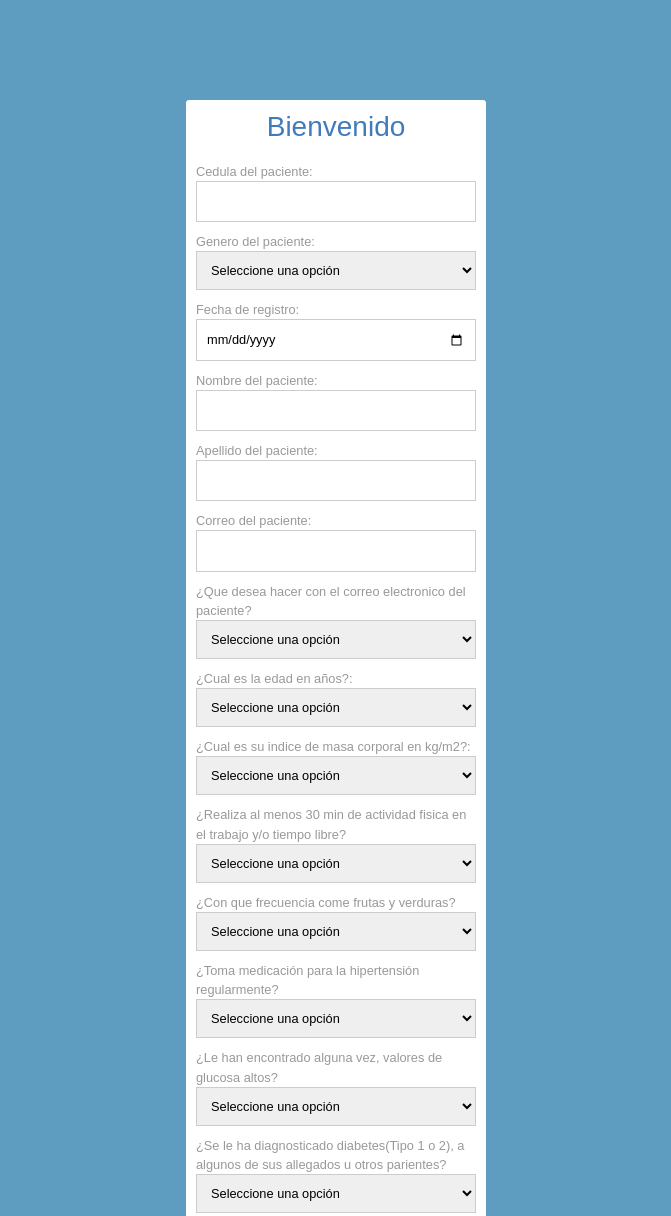
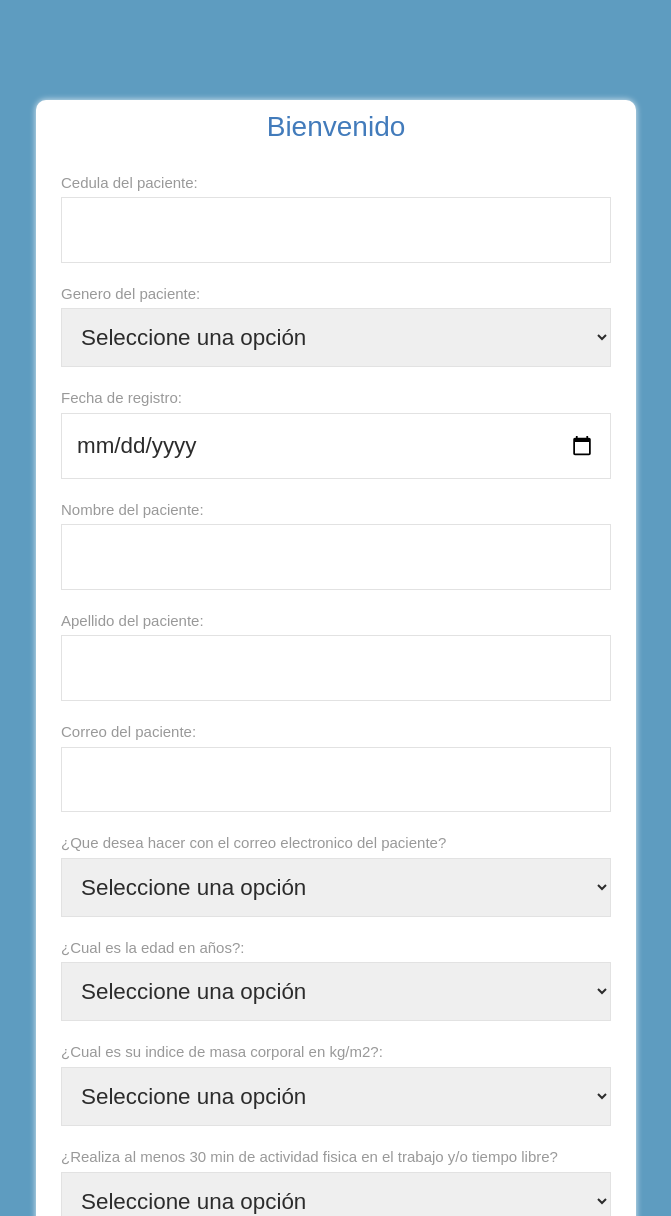
Before and after one commit to appsservisalud/risk_calculator, a plain HTML site: page index.html in a window 1280 px wide. Shown: the top 1216 px of the page, without its empty margins (304-975 px from the left). Drawn offline with nearby package versions, Linux system fonts and the light colour scheme.

Commit message:
Cambio de estilos en el formulario

```diff
--- a/index.html
+++ b/index.html
@@ -7,8 +7,11 @@
     <meta name="viewport" content="width=device-width, initial-scale=1.0">
 
     <!-- CSS en desarrollo -->
+    <!--Css de bootstrap-->
+    <link href="https://cdn.jsdelivr.net/npm/bootstrap@5.2.0-beta1/dist/css/bootstrap.min.css" rel="stylesheet" integrity="sha384-0evHe/X+R7YkIZDRvuzKMRqM+OrBnVFBL6DOitfPri4tjfHxaWutUpFmBp4vmVor" crossorigin="anonymous">
 
-    <link href="https://cdn.jsdelivr.net/npm/bootstrap@5.2.0-beta1/dist/css/bootstrap.min.css" rel="stylesheet" integrity="sha384-0evHe/X+R7YkIZDRvuzKMRqM+OrBnVFBL6DOitfPri4tjfHxaWutUpFmBp4vmVor" crossorigin="anonymous">
+    <!--Tipografias de google-->
+    <link rel="stylesheet" href="https://fonts.googleapis.com/css?family=Tangerine">
 
     <!--<?!= include("/src/css/main-prod.html"); ?>-->
 
@@ -27,9 +30,12 @@
 
         <div id="title_form"><h3>Bienvenido</h3></div>
 
+        <div class="grupo">
             <label>Cedula del paciente:</label>
             <input type="number" id="cc_user" class="field" required><br/>
+        </div>
 
+        <div class="grupo">
             <label>Genero del paciente:</label>
         <select name="gender_user" id="gender_user" class="field">
 
@@ -38,20 +44,30 @@
             <option value=1>Mujer</option>
         </select>
         <br/>
+        </div>
 
+        <div class="grupo">
             <label for="">Fecha de registro:</label>
             <input type="date" id="registration_date" class="field" required>
             <br/>
+        </div>
 
+        <div class="grupo">
             <label>Nombre del paciente:</label>
         <input type="text" id="name_user" class="field" required><br/>
+        </div>
 
+        <div class="grupo">
             <label>Apellido del paciente:</label>
         <input type="text" id="last_name_user" class="field" required><br/>
+        </div>
 
+        <div class="grupo">
             <label>Correo del paciente:</label>
         <input type="email" id="email_user" class="field" required><br/>
+        </div>
 
+        <div class="grupo">
             <label for="">¿Que desea hacer con el correo electronico del paciente?</label>
         <select name="mail_delivery_user" id="mail_delivery_user" class="field" required>
 
@@ -61,7 +77,9 @@
             <option value=3>No enviar</option>
         </select>
         <br/>
+        </div>
 
+        <div class="grupo">
             <label>¿Cual es la edad en años?:</label>
         <select name="age_user" id="age_user" class="field" required>
 
@@ -72,11 +90,15 @@
             <option value=4>Mas de 64 años</option>
         </select>
         <br/>
+        </div>
 
-
+        <div class="grupo">
             <div id="body_mass_index_user">
             </div>
 
+        </div>
+
+        <div class="grupo">
             <label>¿Cual es su indice de masa corporal en kg/m2?:</label>
         <select name="body_mass_index_user" id="body_mass_index_user" class="field" required>
 
@@ -86,7 +108,9 @@
             <option value=3>Mayor de 30</option>
         </select>
         <br/>
+        </div>
 
+        <div class="grupo">
             <label for="">¿Realiza al menos 30 min de actividad fisica en el trabajo y/o tiempo libre?</label>
         <select name="physical_activity_user" id="physical_activity_user" class="field" required>
 
@@ -95,7 +119,9 @@
             <option value=0>No</option>
         </select>
         <br/>
+        </div>
 
+        <div class="grupo">
             <label for="">¿Con que frecuencia come frutas y verduras?</label>
             <select name="fruits_vegetables" id="fruits_vegetables" class="field" required>
 
@@ -104,7 +130,9 @@
                 <option value=1>No todos los dias</option>
             </select>
             <br/>
+        </div>
 
+        <div class="grupo">
             <label for="">¿Toma medicación para la hipertensión regularmente?</label>
             <select name="hipertension_medication" id="hipertension_medication" class="field" required>
 
@@ -113,7 +141,9 @@
                 <option value=0>No</option>
             </select>
             <br/>
+        </div>
 
+        <div class="grupo">
             <label for="">¿Le han encontrado alguna vez, valores de glucosa altos?</label>
             <select name="high_glucose_values" id="high_glucose_values" class="field" required>
 
@@ -122,7 +152,9 @@
                 <option value=0>No</option>
             </select>
             <br/>
+        </div>
 
+        <div class="grupo">
             <label for="">¿Se le ha diagnosticado diabetes(Tipo 1 o 2), a algunos de sus allegados u otros parientes?
             </label>
             <select name="diabetes_diagnosis" id="diabetes_diagnosis" class="field" required>>
@@ -133,6 +165,7 @@
                 <option value=5>Sí,padres,hermanos,hijos</option>
             </select>
             <br/>
+        </div>
 
 
         <p class="center-content"><button type="submit" id="submit" class="btn btn-success">Calcular riesgo</button></p>
--- a/src/css/main-develop.css
+++ b/src/css/main-develop.css
@@ -1,7 +1,10 @@
 
 
 body {
-    font-family: Arial;
+    display: flex;
+    justify-content: center;
+    align-items: center;
+    font-family: 'PT Sans', sans-serif;
     background-color: #5e9cc0;
     box-sizing: border-box;
 }
@@ -15,35 +18,49 @@ body {
 form{
 
     background-color: white;
-    border-radius: 3PX;
+    box-shadow: 0 0 6px 0 rgba(255,255,255, 0.8);
+    border-radius: 10PX;
     color: #999;
-    font-size: 0.8em;
+    font-size: 1.4em;
     padding: 10PX;
     margin: 0 auto;
-    width: 300px;
+    width: 600px;
+
+
 
 }
 
+
 label{
-    padding-top:10px;
+
+    font-size:15px ;
+    padding-top:20px;
+    margin-left: 15px;
 }
+
+
 input,textarea{
+
+    width: 100%;
     border: 0;
     outline: none;
 }
 
+
 input[type="number"]
 {
     -webkit-appearance: textfield !important;
-     margin:0;
     -moz-appearance: textfield !important;
 }
 
 .field{
 
-    border:solid 1px #ccc;
-    padding: 10px;
-    width: 280px;
+    border:solid 0.1px rgb(226, 226, 226);
+    padding: 15px;
+    width: 550px;
+    margin-left: 15px;
+    color: rgb(44, 44, 44);
+
 }
 
 .field:focus{
```
Lines whose indentation alone changed are shown as unchanged.
